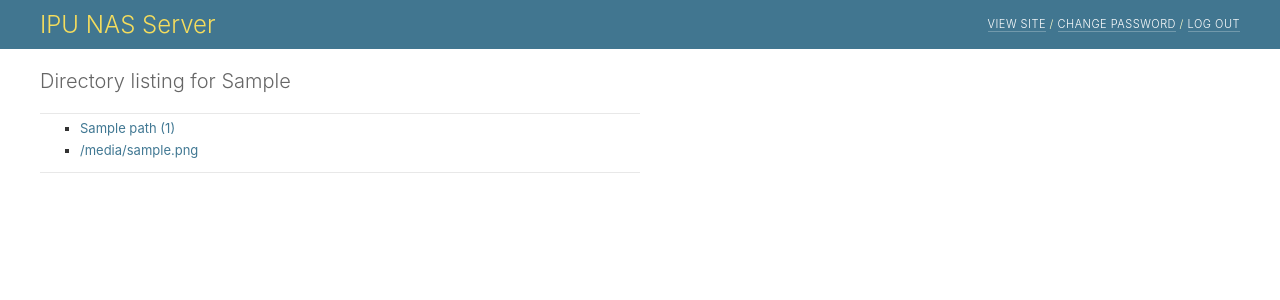
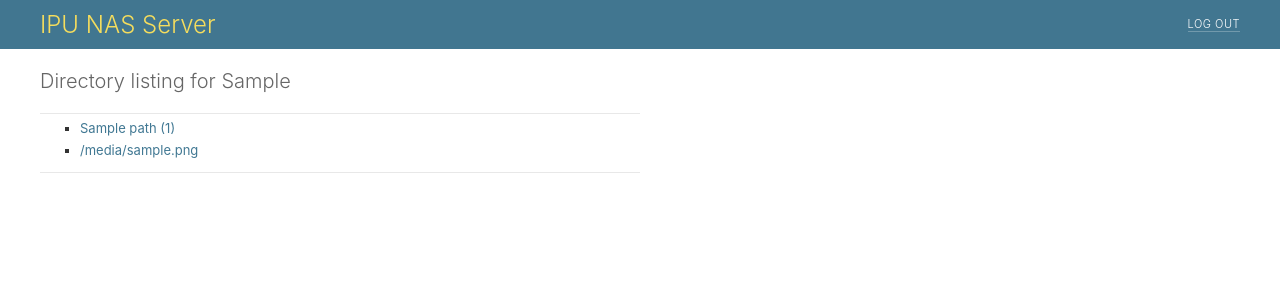
Before and after one commit to DableUTeeF/django-file-server, a Django app: template web_ui/templates/files.html in a window 1280 px wide. Shown: the top 300 px of the page. Run offline with Django 4.2, Linux system fonts and the light colour scheme; the template is opened without the code that fills it: most values are stand-ins (such as "Sample title", 1, 10 or a date in 2020).

Commit message:
Removed fields from navbar

```diff
--- a/web_ui/templates/files.html
+++ b/web_ui/templates/files.html
@@ -11,8 +11,6 @@
             <h1 id="site-name"><a href="/"> IPU NAS Server </a></h1>
         </div>
         <div id="user-tools">
-            <a href="/">View site</a> /
-            <a href="/admin/password_change/">Change password</a> /
             <form id="logout-form" method="post" action="/logout/">
                 {% csrf_token %}
                 <button type="submit">Log out</button>
```
